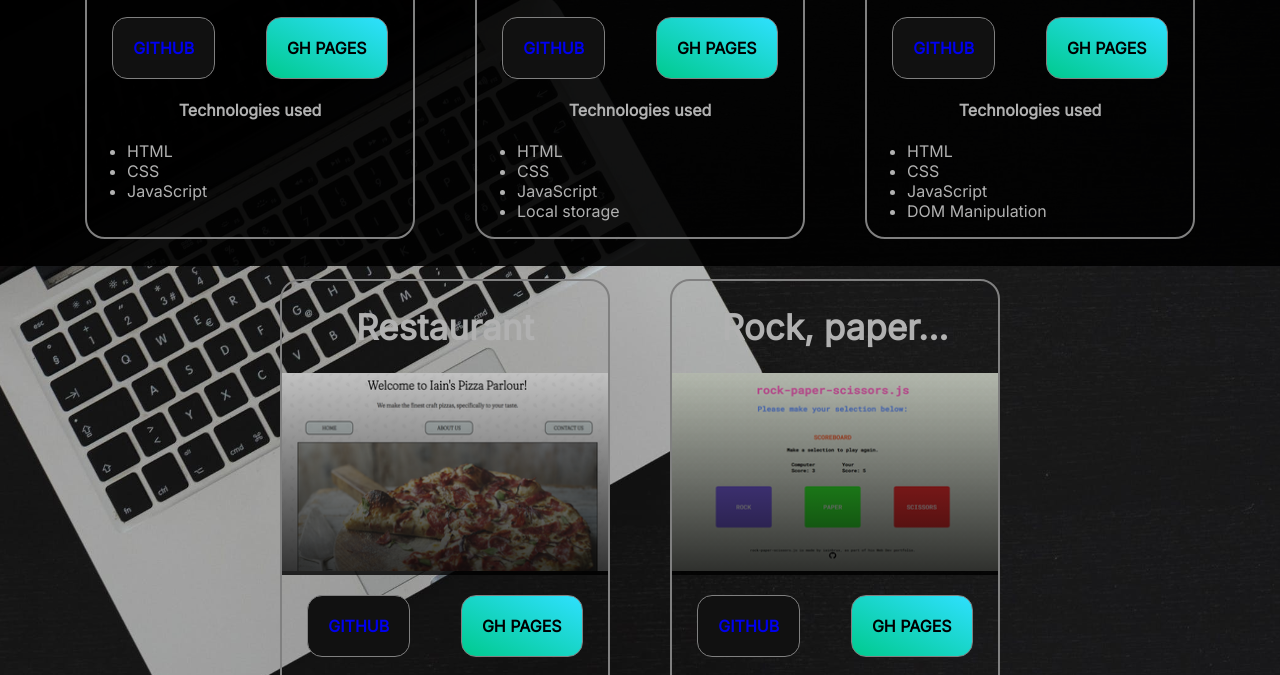
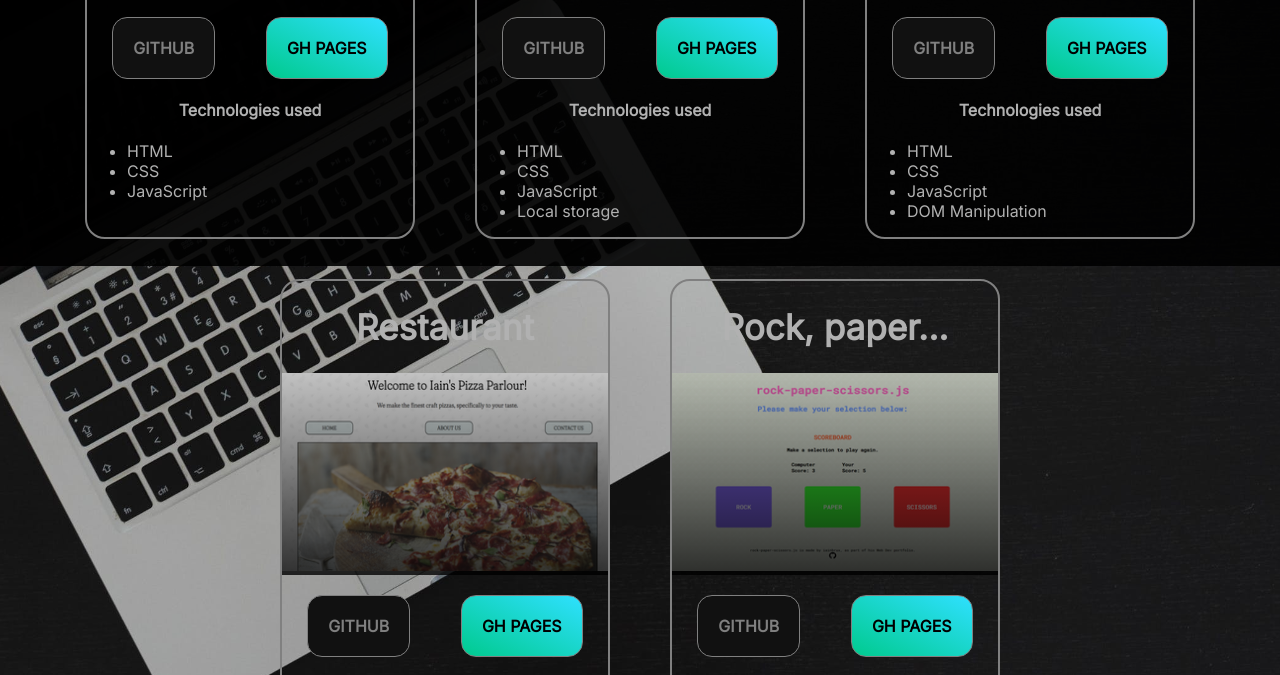
Before and after one commit to iainbrux/website-test-dev, a website built with webpack: page src/portfolio.html in a window 1280 px wide. Shown: the part 534-1209 px from the top of the page. Built offline with nearby package versions, Linux system fonts and the light colour scheme.

Commit message:
updated href to correct link

```diff
--- a/src/portfolio.html
+++ b/src/portfolio.html
@@ -116,11 +116,11 @@
                         <h2>Rock, paper...</h2>
                         <div class="div-image"><img src="./imgs/rock.png" alt=""></div>
                         <div class="git-div">
-                            <a href="https://github.com/iainbrux/restaurant"
+                            <a href="https://github.com/iainbrux/rock-paper-scissors"
                                 target="_blank">
                                 <div class="git-src">GITHUB</div>
                             </a>
-                            <a href="https://iainbrux.github.io/restaurant/" target="_blank">
+                            <a href="https://iainbrux.github.io/rock-paper-scissors/" target="_blank">
                                 <div class="git-live">GH PAGES</div>
                             </a>
                         </div>
--- a/src/style.css
+++ b/src/style.css
@@ -123,6 +123,10 @@ header .contact img {
 
 a {
     text-decoration: none;
+}
+
+a:link {
+    color: grey;
 }
 
 a:visited {
```
